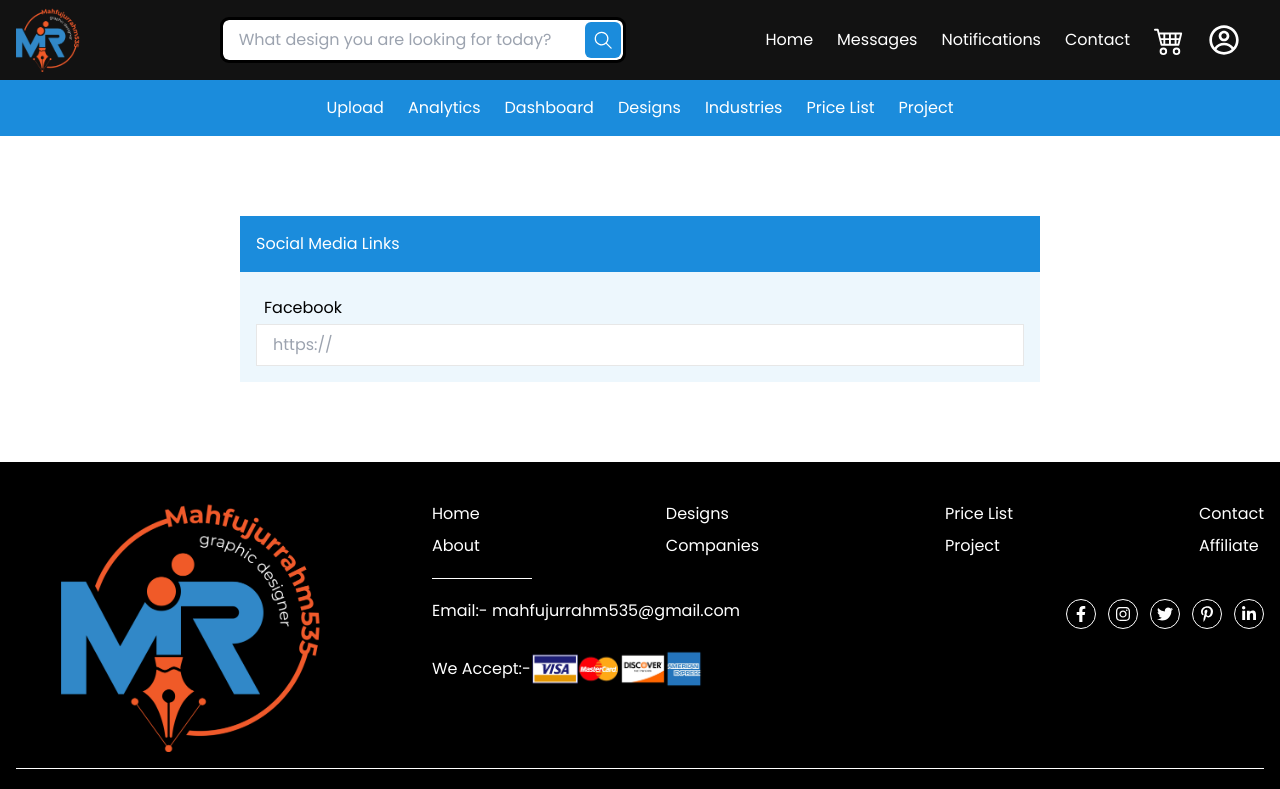
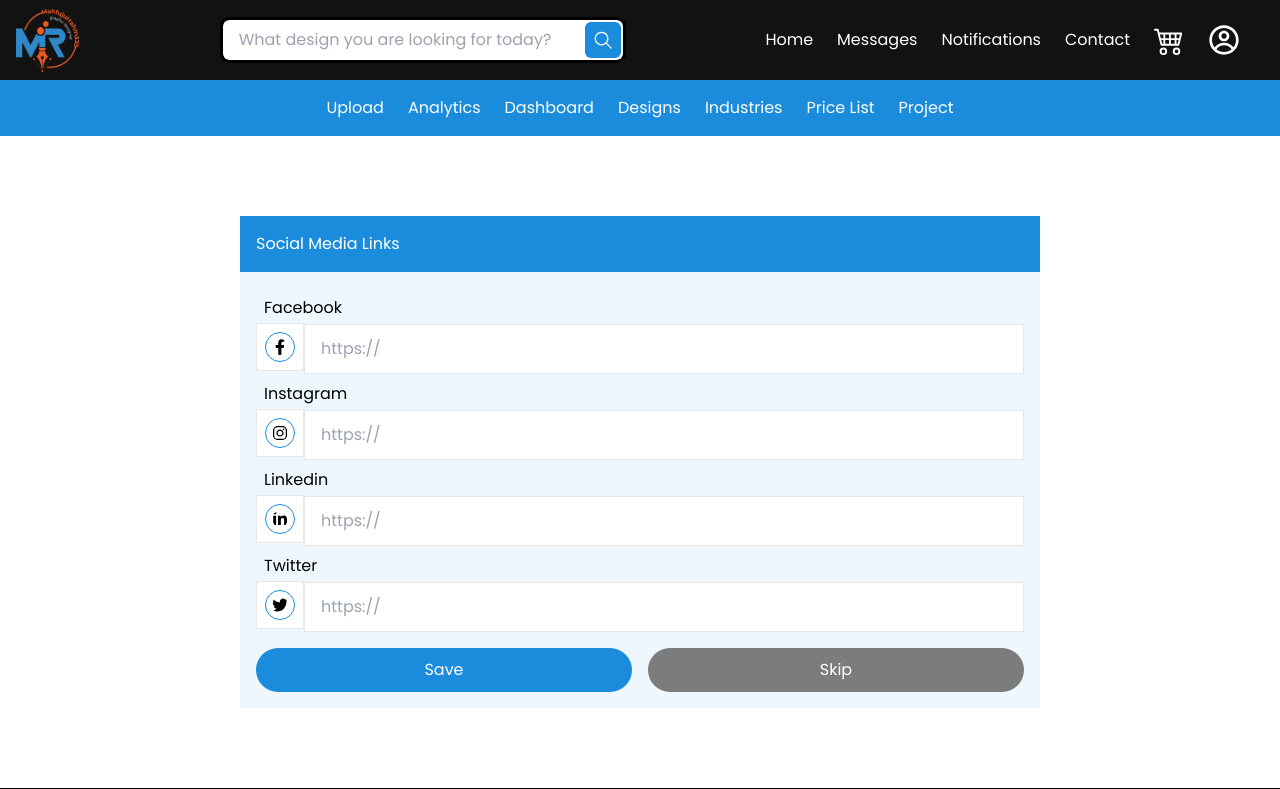
Before and after one commit to Shakiqurrahman/mr-project--fiverr-system, a React (Vite) app: page / in a window 1280 px wide. Shown: the top 789 px of the page. Built offline with nearby package versions, Linux system fonts and the light colour scheme.

Commit message:
social medias added in joinpage

```diff
--- a/src/components/SocialMediasForm.jsx
+++ b/src/components/SocialMediasForm.jsx
@@ -1,4 +1,6 @@
 import React from "react";
+import { FaFacebookF, FaInstagram, FaTwitter } from "react-icons/fa";
+import { FaLinkedinIn } from "react-icons/fa6";
 
 const SocialMediasForm = () => {
     return (
@@ -6,12 +8,61 @@ const SocialMediasForm = () => {
             <h1 className="bg-primary text-white p-4">Social Media Links</h1>
             <form className="bg-[#edf7fd] p-4">
                 <label className="block px-2 pt-2">Facebook</label>
-                <input
-                    type="text"
-                    name="facebook"
-                    placeholder="https://"
-                    className="bg-white block w-full p-2 px-3 sm:px-4 border border-solid border-[#e7e7e7] mt-1 outline-none"
-                />
+                <div className="flex items-center">
+                    <div className="h-full flex-shrink-0  p-2 bg-white border border-[#e7e7e7]">
+                        <FaFacebookF className="flex-shrink-0 text-base  border border-primary rounded-full p-1.5 w-full h-full" />
+                    </div>
+                    <input
+                        type="text"
+                        name="facebook"
+                        placeholder="https://"
+                        className="bg-white block w-full p-2 sm:p-3 px-3 sm:px-4 border border-solid border-[#e7e7e7] mt-1 outline-none"
+                    />
+                </div>
+                <label className="block px-2 pt-2">Instagram</label>
+                <div className="flex items-center">
+                    <div className="h-full flex-shrink-0  p-2 bg-white border border-[#e7e7e7]">
+                        <FaInstagram className="flex-shrink-0 text-base  border border-primary rounded-full p-1.5 w-full h-full" />
+                    </div>
+                    <input
+                        type="text"
+                        name="facebook"
+                        placeholder="https://"
+                        className="bg-white block w-full p-2 sm:p-3 px-3 sm:px-4 border border-solid border-[#e7e7e7] mt-1 outline-none"
+                    />
+                </div>
+                <label className="block px-2 pt-2">Linkedin</label>
+                <div className="flex items-center">
+                    <div className="h-full flex-shrink-0  p-2 bg-white border border-[#e7e7e7]">
+                        <FaLinkedinIn className="flex-shrink-0 text-base  border border-primary rounded-full p-1.5 w-full h-full" />
+                    </div>
+                    <input
+                        type="text"
+                        name="facebook"
+                        placeholder="https://"
+                        className="bg-white block w-full p-2 sm:p-3 px-3 sm:px-4 border border-solid border-[#e7e7e7] mt-1 outline-none"
+                    />
+                </div>
+                <label className="block px-2 pt-2">Twitter</label>
+                <div className="flex items-center">
+                    <div className="h-full flex-shrink-0  p-2 bg-white border border-[#e7e7e7]">
+                        <FaTwitter className="flex-shrink-0 text-base  border border-primary rounded-full p-1.5 w-full h-full" />
+                    </div>
+                    <input
+                        type="text"
+                        name="facebook"
+                        placeholder="https://"
+                        className="bg-white block w-full p-2 sm:p-3 px-3 sm:px-4 border border-solid border-[#e7e7e7] mt-1 outline-none"
+                    />
+                </div>
+                <div className="flex gap-4 mt-4">
+                    <button className="flex-1 py-2.5 px-4 bg-primary text-white rounded-[30px]">
+                        Save
+                    </button>
+                    <button className="flex-1 py-2.5 px-4 bg-[#7c7c7c] text-white rounded-[30px]">
+                        Skip
+                    </button>
+                </div>
             </form>
         </section>
     );
```
